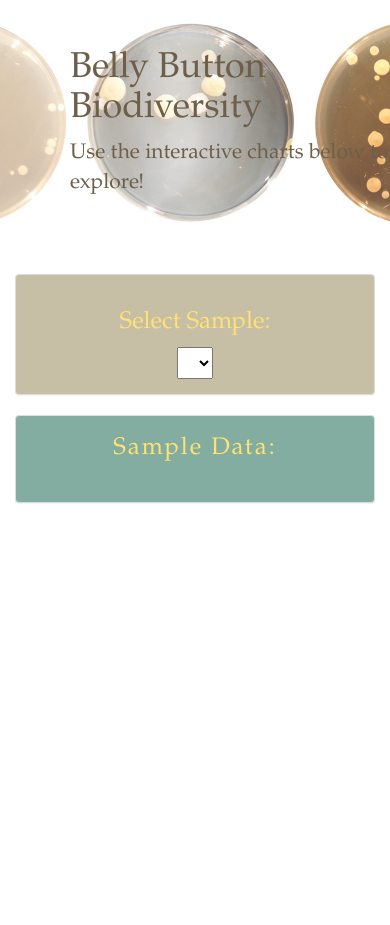
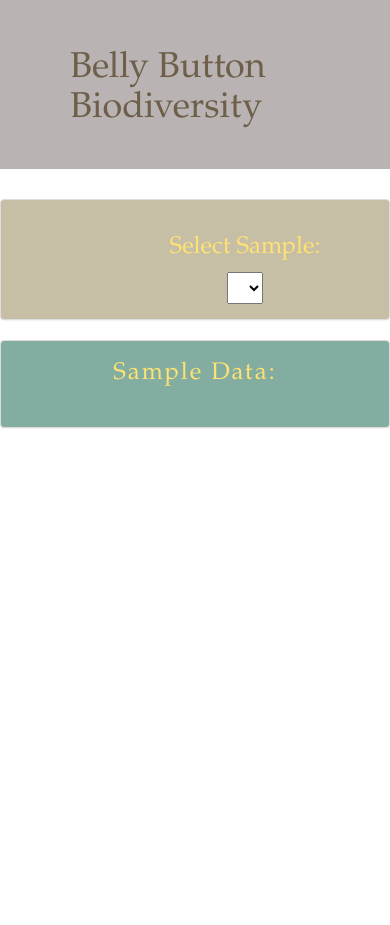
Before and after one commit to brgjap11/Belly_Button_Biodiversity, a Flask app: page / in a window 390 px wide; the page is wider, and only the part inside the window is pictured. After the commit the page ends 428 px from the top of that part, so only its background shows below. Run offline with Flask 2, Linux system fonts and the light colour scheme; lists and menus that the app fills with data are empty; parts of the project's set-up code (start-up, migrations or seed data) failed here and were passed over; some libraries are stand-ins or nearby versions.

Commit message:
uploading changes

```diff
--- a/static/main.css
+++ b/static/main.css
@@ -1,7 +1,7 @@
 .jumbotron {
 	color: #6d5f4a;
 	font-family: Garamond;
-	background-image: url("bellybuttonbiodiversity.png");
+	background-color: rgb(185, 179, 179);
 	background-size: cover;
 	background-repeat: no-repeat;
 	background-position: center;
@@ -9,12 +9,15 @@
 
 }
 
+
 #metaPanel {
 	font-family: "Palatino Linotype", "Book Antiqua", Palatino, serif;
 	background-color: #f9f6bb;
 	background-color: #82ada0;
 	color: #ffe272;
 	letter-spacing: 2px;
+
+
 }
 
 #metaPanel .panel-header {
@@ -31,4 +34,5 @@
 	text-align: center;
 	color: #ffe272;
 	background-color: #c6bfa5;
+	padding-left: 100px;
 }
--- a/templates/index.html
+++ b/templates/index.html
@@ -3,7 +3,7 @@
 <head>
     <meta charset="utf-8" />
     <meta http-equiv="X-UA-Compatible" content="IE=edge">
-    <title>Belly-ve it!</title>
+    <title>Belly-Button Biodiversity</title>
     <meta name="viewport" content="width=device-width, initial-scale=1">
     <link rel="stylesheet" href="https://maxcdn.bootstrapcdn.com/bootstrap/3.3.7/css/bootstrap.min.css">
     <script src="https://ajax.googleapis.com/ajax/libs/jquery/3.3.1/jquery.min.js"></script>
@@ -15,11 +15,11 @@
 <body>
     <div class="jumbotron">
         <h1>Belly Button Biodiversity</h1>
-        <p>Use the interactive charts below to explore!</p>
+
     </div>
-    <div class="container">
+
         <div class="row">
-            <div class="col-md-2">
+            <div class="col-md-4">
                 <div class="panel panel-default" id="samplePanel">
                     <div class="panel-body">
                         <h3>Select Sample:</h3>
@@ -33,15 +33,15 @@
                     <div class="panel-body" id="displayMeta"></div>
                 </div>
             </div>
-            <div class="col-md-5 col-sm-12">
+            <div class="col-md-4 col-sm-12">
                 <div id="pie"></div>
             </div>
-            <div class="col-md-5 col-sm-12">
+            <div class="col-md-4 col-sm-12">
                 <div id="freqGauge" style="width: 450px; height: 400px;"></div>
             </div>
         </div>
     </div>
-    <div class="container">
+
         <div class="row">
             <div class="col-sm-12">
                 <div id="bubble"></div>
```
Also changed, not shown: github_img/bbb1.png (deleted), github_img/bbb2.png (deleted), github_img/hemisphere.png (deleted), github_img/mission_to_mars.png (deleted), github_img/readme.png (deleted), static/124_belly_button_by_fr33z3dry-d3ghifa.png (added), static/bacteria-19174321.jpg (added), static/depositphotos_21814137-stock-photo-bacteria-background-render.jpg (added).
